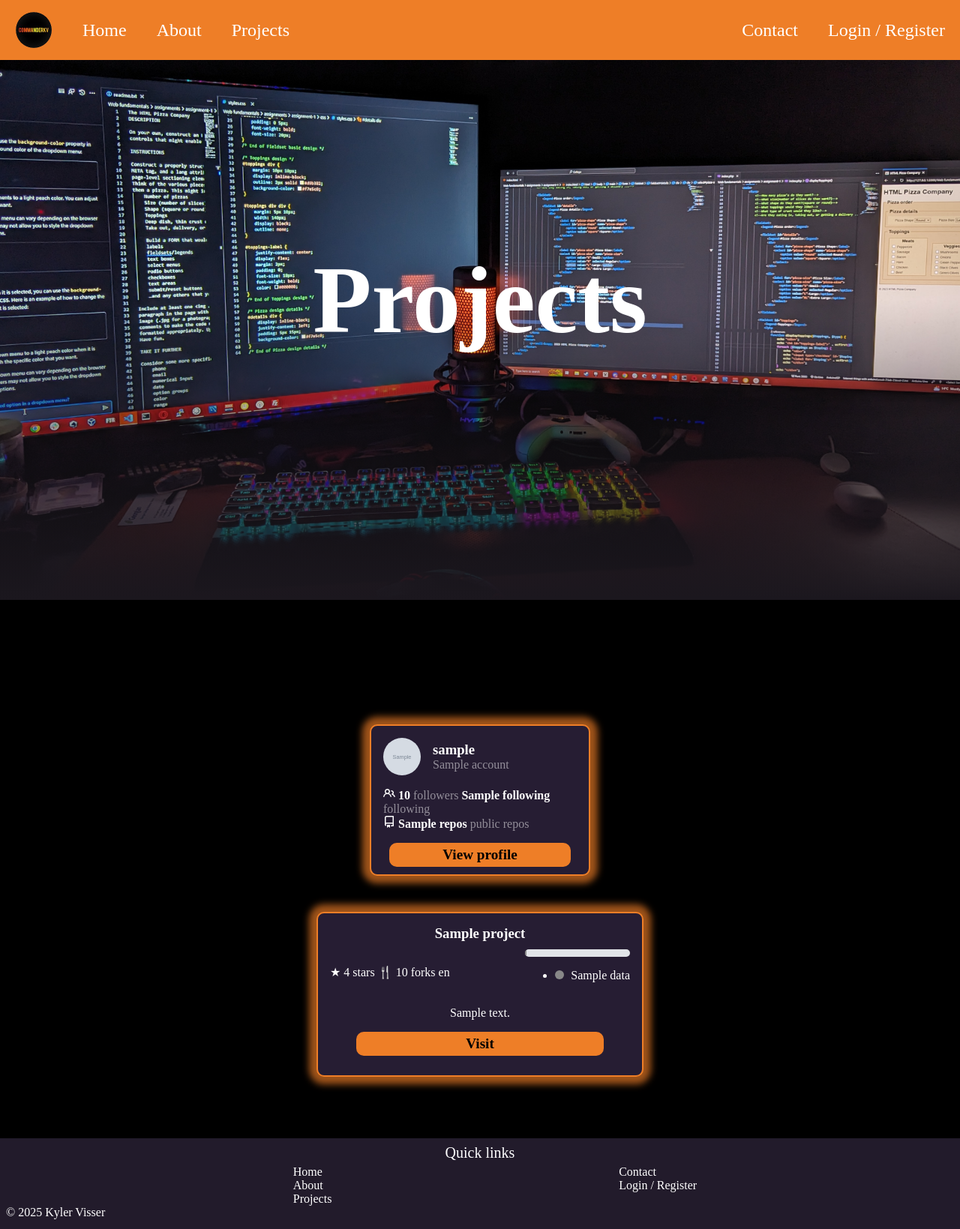
After one commit to CommanderKV/Portfolio, a Flask app: template templates/projects.html in a window 1280 px wide. The commit adds this page. Shown: the whole page at 75% size. Run offline with Flask 3, Linux system fonts and the light colour scheme; the template is opened without the code that fills it: most values are stand-ins (such as "Sample title", 1, 10 or a date in 2020); grey boxes marked "Sample" are stand-in pictures; parts of the project's set-up code (start-up, migrations or seed data) failed here and were passed over.

Commit message:
Working on 2nd page

```diff
--- a/main.py
+++ b/main.py
@@ -1,8 +1,10 @@
 from flask import Flask, jsonify, render_template
+from getColors import run as getColors
 import requests
 import os
 
 app = Flask(__name__)
+COLORS = getColors()
 
 # Get the Github account details
 def getGithubAccount() -> dict:
@@ -31,6 +33,30 @@ def getGithubAccount() -> dict:
         }
 
 def getGithubRepos(limit: int=-1) -> list[dict]:
+    def getRepoLanguageMakeup(url: str) -> dict:
+        response = requests.get(url)
+        if response.status_code == 200:
+            data = response.json()
+            # Example data
+            # {
+            #   "JavaScript": 172770,
+            #   "Python": 65226,
+            #   "HTML": 25923,
+            #   "CSS": 19182
+            # }
+            total = sum(data.values())
+            result = {}
+            for key in data:
+                result[key.lower()] = {
+                    "percent": round((data[key] / total) * 100, 2),
+                    "color": COLORS[key]["color"] if key in COLORS else "#000000"
+                }
+
+            return result
+        else:
+            return {}
+
+
     url = "https://api.github.com/users/CommanderKV/repos"
     response = requests.get(url)
     if response.status_code == 200:
@@ -42,12 +68,13 @@ def getGithubRepos(limit: int=-1) -> list[dict]:
         # Return the required data
         return [
             {
-            "name": repo["name"],
-            "description": repo["description"] or "No description available",
-            "stars": repo["stargazers_count"],
-            "forks": repo["forks"],
-            "language": repo["language"] or "Unknown",
-            "url": repo["html_url"]
+                "name": repo["name"],
+                "description": repo["description"] or "No description available",
+                "stars": repo["stargazers_count"],
+                "forks": repo["forks"],
+                "language": repo["language"] or "Unknown",
+                "languages": getRepoLanguageMakeup(repo["languages_url"]),
+                "url": repo["html_url"]
             }
             for repo in repos
         ]
@@ -93,10 +120,12 @@ def home():
     )
 
 # GET: /projects
+@app.route("/projects")
 def projects():
     return render_template(
         "projects.html",
-        projects=getGithubRepos()
+        projects=getGithubRepos(),
+        account=getGithubAccount()
     )
 
 # GET: /api
--- /dev/null
+++ b/static/css/projects.css
@@ -0,0 +1,153 @@
+.background-projects-image {
+    background: linear-gradient(
+        rgba(0, 0, 0, 0),
+        rgba(0, 0, 0, 0),
+        var(--primary-color)
+    ),
+    url("/static/images/programming-banner.png");
+    background-color: var(--primary-color);
+    background-size: cover;
+    background-position: center;
+}
+
+/* Github profile */
+.github-card-profile {
+    display: flex;
+    flex-direction: column;
+
+    width: 290px;
+
+    background-color: var(--tertiary-color);
+
+    transition-duration: 0.2s, 0.3s;
+    transition-timing-function: ease-in-out;
+    transition-property: transform;
+}
+.github-card-profile:hover {
+    transform: scale(1.1);
+}
+.github-card-profile .profile-header {
+    display: flex;
+    flex-direction: row;
+    justify-content: flex-start;
+    align-items: center;
+    padding: 1rem;
+    border-top-left-radius: 10px;
+    border-top-right-radius: 10px;
+}
+.github-card-profile .profile-header img {
+    width: 50px;
+    height: 50px;
+    border-radius: 50%;
+}
+.github-card-profile .profile-name {
+    display: flex;
+    flex-direction: column;
+    padding-left: 1rem;
+}
+.github-card-profile .profile-name h3 {
+    margin: 0px;
+}
+.github-card-profile .profile-name p {
+    color: var(--faint-text-color);
+    font-size: 1rem;
+    margin: 0px;
+}
+.github-card-profile .profile-details {
+    display: flex;
+    flex-direction: column;
+    padding: 1rem;
+    padding-top: 0px;
+    border-bottom-left-radius: 10px;
+    border-bottom-right-radius: 10px;
+    color: var(--faint-text-color);
+}
+.github-card-profile .profile-details p {
+    margin: 0px;
+}
+
+
+/* Github repo cards */
+.github-card-container {
+    display: flex;
+    flex-direction: row;
+    flex-wrap: wrap;
+    align-items: center;
+    justify-content: center;
+    margin: 1rem;
+    gap: 15px;
+}
+.github-card {
+    display: flex;
+    flex-direction: column;
+    justify-content: flex-start;
+    align-items: center;
+
+    width: 400px;
+    padding: 1rem;
+
+    background-color: var(--tertiary-color);
+
+    transition-duration: 0.2s, 0.3s;
+    transition-timing-function: ease-in-out;
+    transition-property: transform;
+}
+.github-card.short {
+    width: 225px;
+    height: 200px;
+}
+.github-card:hover {
+    transform: scale(1.1);
+}
+.github-card.fake-card {
+    display: flex;
+    justify-content: center;
+    align-items: center;
+}
+.github-card.fake-card a {
+    font-size: 1.6rem;
+    cursor: pointer;
+}
+.github-card .repo-name h3 {
+    white-space: nowrap;
+    text-overflow: ellipsis;
+    overflow: hidden;
+    margin: 0px;
+}
+.github-card .repo-name {
+    max-width: 100%;
+    margin-bottom: 10px;
+}
+.github-card .repo-details {
+    width: 100%;
+    display: flex;
+    flex-direction: row;
+    justify-content: space-between;
+    align-items: center;
+}
+.github-card .repo-description.short {
+    display: -webkit-box;
+    -webkit-line-clamp: 4;
+    -webkit-box-orient: vertical;
+    overflow: hidden;
+}
+
+/* Language breakdown */
+.repo-languages-makeup {
+    display: flex;
+    height: 10px;
+    border-radius: 5px;
+    overflow: hidden;
+    background-color: #e1e4e8;
+    margin-bottom: 10px;
+}
+.repo-language-bar {
+    height: 100%;
+}
+.language-dot {
+    width: 12px;
+    height: 12px;
+    border-radius: 50%;
+    display: inline-block;
+    margin-right: 5px;
+}
--- a/static/css/styles.css
+++ b/static/css/styles.css
@@ -11,13 +11,9 @@
     --faint-text-color: #ffffff80;
 }
 
-html {
+html, body {
     background-color: #000000;
     color: #ffffff;
-    padding: 0px;
-    margin: 0px;
-}
-body {
     padding: 0px;
     margin: 0px;
 }
@@ -52,14 +48,11 @@ header {
     flex-direction: row;
     align-items: center;
 }
-#head-container h2 {
-    margin: 0px;
-    padding: 0px;
-}
 #head-container a {
     text-decoration: none;
     padding: 2px 10px;
     margin: 5px 10px;
+    font-size: 1.5rem;
 
     transition-duration: 0.2s, 0.3s;
     transition-timing-function: ease-in-out;
@@ -87,8 +76,13 @@ header {
     background-size: cover;
     background-position: center;
 }
-
-.background-home-image h1 {
+.header {
+    display: flex;
+    height: 100vh;
+    align-items: center;
+    justify-content: center;
+}
+.header h1 {
     font-size: 8rem;
 }
 
@@ -158,13 +148,13 @@ main {margin-bottom: 50px;}
 }
 .profile-pic {
     border-radius: 50%;
+    width: 100px;
+    height: auto;
 }
 .white-fill {
     fill: #ffffff;
-}
-.num-detail {
+    color: #ffffff;
     font-weight: bold;
-    color: #ffffff;
 }
 .display-card {
     display: flex;
@@ -298,76 +210,7 @@ main {margin-bottom: 50px;}
     justify-content: center;
 }
 
-.github-card-profile {
-    display: flex;
-    flex-direction: column;
 
-    width: 290px;
-
-    background-color: var(--tertiary-color);
-
-    transition-duration: 0.2s, 0.3s;
-    transition-timing-function: ease-in-out;
-    transition-property: transform;
-}
-.github-card-profile:hover {
-    transform: scale(1.1);
-}
-.github-card-profile .profile-header {
-    display: flex;
-    flex-direction: row;
-    justify-content: flex-start;
-    align-items: center;
-    padding: 1rem;
-    border-top-left-radius: 10px;
-    border-top-right-radius: 10px;
-}
-.github-card-profile .profile-header img {
-    width: 50px;
-    height: 50px;
-    border-radius: 50%;
-}
-.github-card-profile .profile-name {
-    display: flex;
-    flex-direction: column;
-    padding-left: 1rem;
-}
-.github-card-profile .profile-name h3 {
-    margin: 0px;
-}
-.github-card-profile .profile-name p {
-    color: var(--faint-text-color);
-    font-size: 1rem;
-    margin: 0px;
-}
-.github-card-profile .profile-details {
-    display: flex;
-    flex-direction: column;
-    padding: 1rem;
-    padding-top: 0px;
-    border-bottom-left-radius: 10px;
-    border-bottom-right-radius: 10px;
-    color: var(--faint-text-color);
-}
-.github-card-profile .profile-details p {
-    margin: 0px;
-}
-.github-card-profile .profile-visit {
-    width: 80%;
-    margin-top: 0px;
-    margin-left: auto;
-    margin-right: auto;
-    padding: 5px;
-    border-radius: 10px;
-    background-color: var(--accent-color);
-    text-align: center;
-
-    margin-top: auto;
-    margin-bottom: 10px;
-    color: #000000;
-    font-size: 1.2rem;
-    font-weight: bold;
-}
 .card-title {
     font-size: 1.3rem;
     margin: 0px;
@@ -387,3 +230,33 @@ main {margin-bottom: 50px;}
     display: flex;
     justify-content: space-around;
 }
+.visit {
+    width: 80%;
+    margin-top: 0px;
+    padding: 5px;
+    border-radius: 10px;
+    background-color: var(--accent-color);
+    text-align: center;
+
+    margin-top: auto;
+    margin-bottom: 10px;
+    color: #000000;
+    font-size: 1.2rem;
+    font-weight: bold;
+}
+.center {
+    margin-left: auto;
+    margin-right: auto;
+}
+.top-buffer {
+    margin-top: 40px;
+}
+.top-buffer.big {
+    margin-top: 150px;
+}
+.center-flex {
+    display: flex;
+    flex-direction: column;
+    justify-content: center;
+    align-items: center;
+}
--- a/templates/base.html
+++ b/templates/base.html
@@ -5,21 +5,22 @@
         <meta name="viewport" content="width=device-width, initial-scale=1.0">
         <title>{% block title %}Kyler's portfolio{% endblock %}</title>
         <link rel="stylesheet" href="/static/css/styles.css ">
+        {% block styles %}{% endblock %}
     </head>
     <body>
         <header>
-            <div id="head-container">
+            <nav id="head-container">
                 <div>
                     <a class="logo"><img class="logo" src="/static/images/logo.png" alt="Logo"></a>
-                    <a><h2>Home</h1></a>
-                    <a><h2>About</h1></a>
-                    <a><h2>Projects</h1></a>
+                    <a>Home</a>
+                    <a>About</a>
+                    <a>Projects</a>
                 </div>
                 <div>
-                    <a><h2>Contact</h1></a>
-                    <a><h2>Login / Register</h1></a>
+                    <a>Contact</a>
+                    <a>Login / Register</a>
                 </div>
-            </div>
+            </nav>
         </header>
         <main>
             {% block content %}
--- /dev/null
+++ b/templates/projects.html
@@ -0,0 +1,70 @@
+{% extends "base.html" %}
+
+{% block title %}Kyler's Projects{% endblock %}
+
+{% block styles %}
+    <link rel="stylesheet" href="/static/css/projects.css">
+{% endblock %}
+
+{% block content %}
+    <div class="background-projects-image header">
+        <h1>Projects</h1>
+    </div>
+    <div class="center-flex top-buffer big">
+        <div class="glow github-card-profile ">
+            <div class="profile-header">
+                <img class="profile-pic" src="{{ account.avatar }}" alt="Kyler's GitHub profile picture">
+                <div class="profile-name">
+                    <h3>{{ account.username }}</h3>
+                    <p>{{ account.name }}</p>
+                </div>
+            </div>
+            <div class="profile-details">
+                <p class="profile-followers">
+                    <!-- Icon from: www.github.com -->
+                    <svg class="white-fill" text="muted" aria-hidden="true" height="16" viewBox="0 0 16 16" version="1.1" width="16" data-view-component="true">
+                        <path d="M2 5.5a3.5 3.5 0 1 1 5.898 2.549 5.508 5.508 0 0 1 3.034 4.084.75.75 0 1 1-1.482.235 4 4 0 0 0-7.9 0 .75.75 0 0 1-1.482-.236A5.507 5.507 0 0 1 3.102 8.05 3.493 3.493 0 0 1 2 5.5ZM11 4a3.001 3.001 0 0 1 2.22 5.018 5.01 5.01 0 0 1 2.56 3.012.749.749 0 0 1-.885.954.752.752 0 0 1-.549-.514 3.507 3.507 0 0 0-2.522-2.372.75.75 0 0 1-.574-.73v-.352a.75.75 0 0 1 .416-.672A1.5 1.5 0 0 0 11 5.5.75.75 0 0 1 11 4Zm-5.5-.5a2 2 0 1 0-.001 3.999A2 2 0 0 0 5.5 3.5Z"></path>
+                    </svg>
+                    <span class="white-fill">{{ account.followers }}</span> followers <span class="white-fill">{{ account.following }}</span> following
+                </p>
+                <p class="profile-repos">
+                    <!-- Icon from: www.github.com -->
+                    <svg class="white-fill" aria-hidden="true" height="16" viewBox="0 0 16 16" version="1.1" width="16" data-view-component="true">
+                        <path d="M2 2.5A2.5 2.5 0 0 1 4.5 0h8.75a.75.75 0 0 1 .75.75v12.5a.75.75 0 0 1-.75.75h-2.5a.75.75 0 0 1 0-1.5h1.75v-2h-8a1 1 0 0 0-.714 1.7.75.75 0 1 1-1.072 1.05A2.495 2.495 0 0 1 2 11.5Zm10.5-1h-8a1 1 0 0 0-1 1v6.708A2.486 2.486 0 0 1 4.5 9h8ZM5 12.25a.25.25 0 0 1 .25-.25h3.5a.25.25 0 0 1 .25.25v3.25a.25.25 0 0 1-.4.2l-1.45-1.087a.249.249 0 0 0-.3 0L5.4 15.7a.25.25 0 0 1-.4-.2Z"></path>
+                    </svg>
+                    <span class="white-fill">{{ account.repos }}</span> public repos
+                </p>
+            </div>
+            <a class="visit center" href="{{ account.url }}" target="_blank">View profile</a>
+        </div>
+        <div class="github-card-container">
+            {% for project in projects %}
+                <div class="glow github-card">
+                    <a class="repo-name" href="{{ project.url }}" target="_blank">
+                        <h3>{{ project.name }}</h3>
+                    </a>
+                    <div class="repo-details">
+                        <div>
+                            <span class="repo-stars">★ {{ project.stars }} stars</span>
+                            <span class="repo-forks">🍴 {{ project.forks }} forks</span>
+                            <span class="repo-lang">{{ project.language }}</span>
+                        </div>
+                        <div class="repo-languages">
+                            <div class="repo-languages-makeup">
+                                {% for data in project.languages %}
+                                    <span class="repo-language-bar" style="width: {{ project.languages[data].percent }}%; background-color: {{ project.languages[data].color }};"></span>
+                                {% endfor %}
+                            </div>
+                            <ul class="repo-languages-list">
+                                {% for data in project.languages %}
+                                    <li><span class="language-dot" style="background-color: {{ project.languages[data].color }};"></span> {{ data }}</li>
+                                {% endfor %}
+                        </div>
+                    </div>
+                    <p class="repo-description">{{ project.description }}</p>
+                    <a class="visit" href="{{ project.url }}" target="_blank">Visit</a>
+                </div>
+            {% endfor %}
+        </div>
+    </div>
+{% endblock %}
```
Also changed, not shown: other parts of static/css/styles.css (+0 -86 lines), getColors.py (added, +89 -0 lines), templates/home.html (+17 -17 lines), static/images/programming-banner.png (added), 1 other file.
